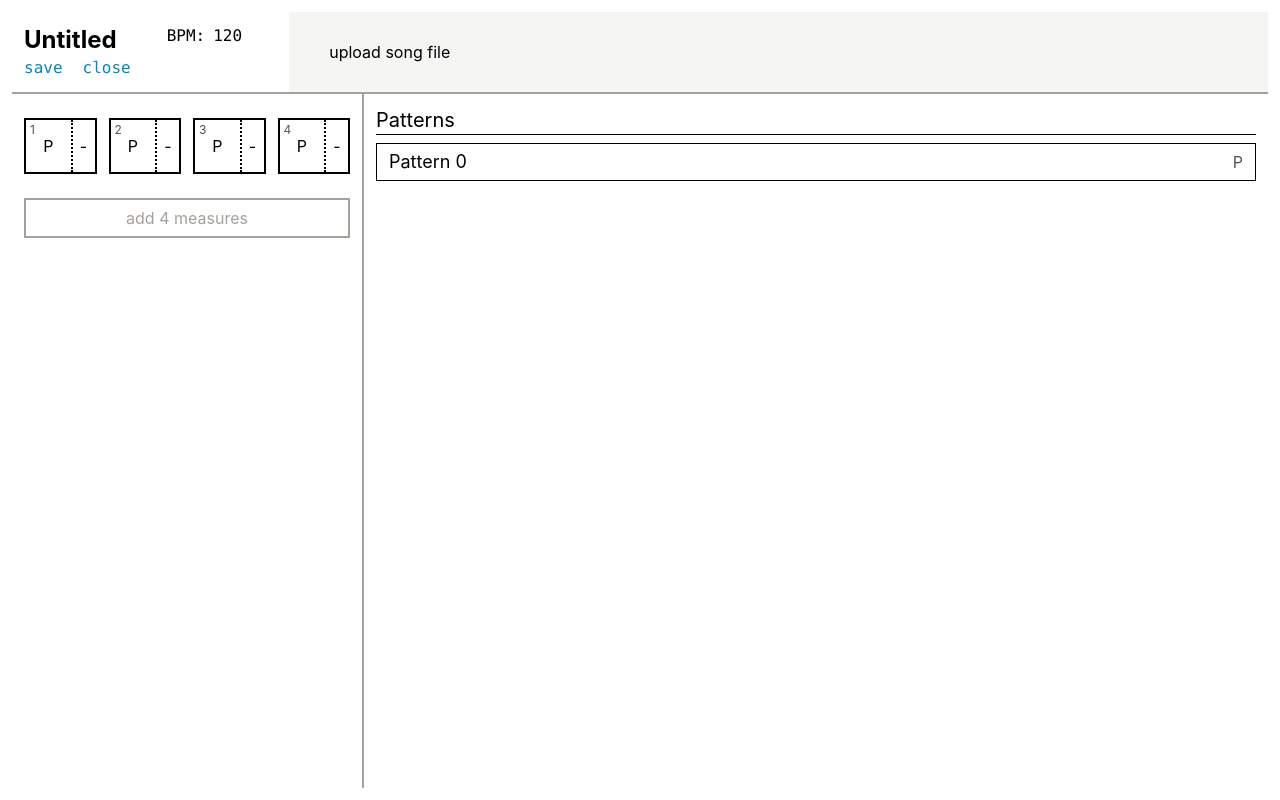
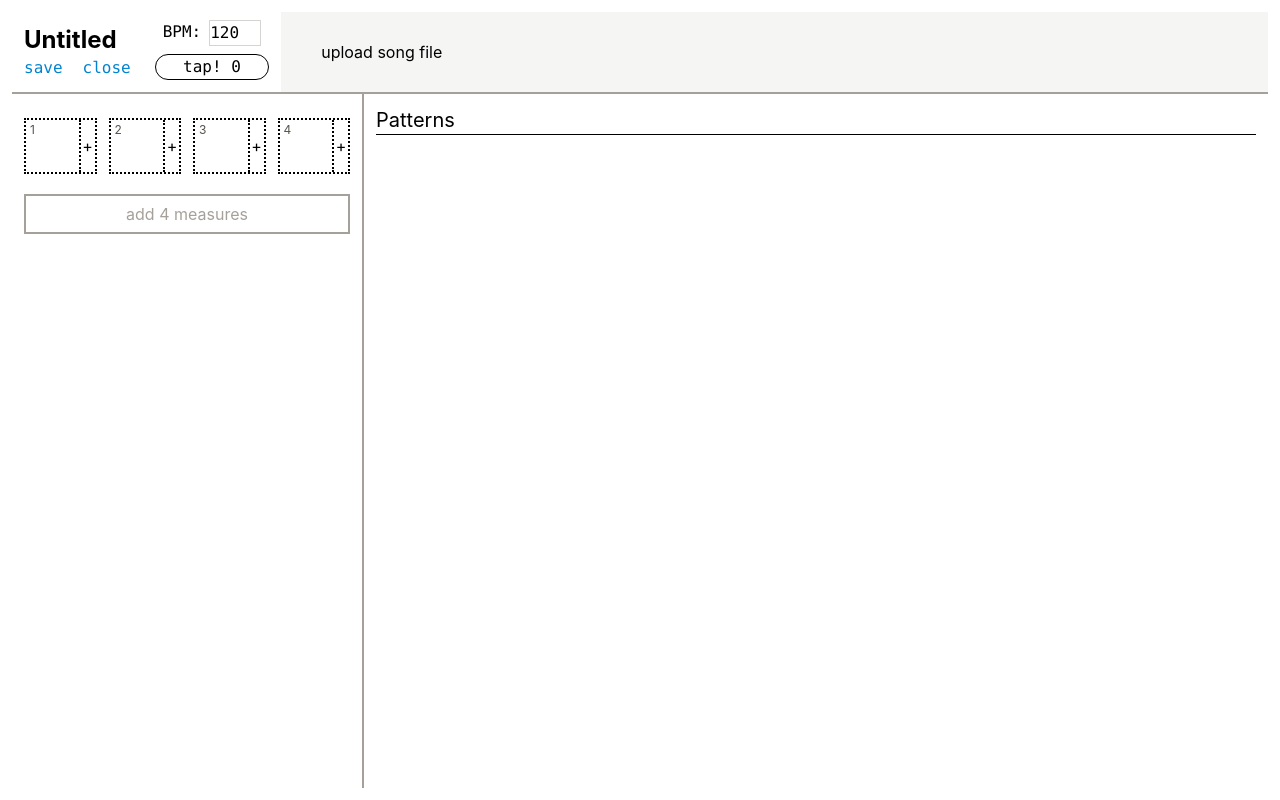
Before and after one commit to arminsf/songnotes, a React (Vite) app: page / in a window 1280 px wide. Both pictures are taken after a click on the element "New song". Built offline with nearby package versions, Linux system fonts and the light colour scheme.

Commit message:
tapper and progress

```diff
--- a/src/components/ribbon/Ribbon.tsx
+++ b/src/components/ribbon/Ribbon.tsx
@@ -2,6 +2,7 @@ import { downloadProject } from "../../file/io";
 import { useEditorStore } from "../../store/editor-store";
 import { useProjectStore } from "../../store/project-store"
 import { RibbonDJ } from "./RibbonDJ";
+import { Tapper } from "./Tapper";
 
 export function Ribbon() {
     const project = useProjectStore((state) => state.project);
@@ -31,16 +32,19 @@ export function Ribbon() {
                 </div>
             </div>
 
-            <div className="font-mono p-3 flex flex-row items-start gap-2">
+            <div className="flex flex-col items-center">
+                <div className="font-mono p-2 flex flex-row items-start gap-2">
                     <p>BPM:</p>
                     <input
-                    className="w-13"
+                        className="w-13 border border-stone-300"
                         type="number"
                         value={project.bpm}
                         onChange={(e) => editProject({bpm: Number(e.target.value)})}
                         onWheel={(e) => {e.preventDefault(); editProject({bpm: project.bpm + (e.deltaY < 0 ? 1 : -1)})}}
                     />
                 </div>
+                <Tapper />
+            </div>
             <RibbonDJ />
         </div>
     )
--- a/src/components/ribbon/Tapper.tsx
+++ b/src/components/ribbon/Tapper.tsx
@@ -0,0 +1,38 @@
+import { useState } from "react";
+
+export function Tapper() {
+    const [start, setStart] = useState(-1);
+    const [runAv, setRunAv] = useState(0);
+    const [taps, setTaps] = useState(0);
+    const [timeoutHandle, setTimeoutHandle] = useState(0);
+
+    const tap = () => {
+        const now = Math.round(performance.now());
+        if (taps == 0) {
+            setStart(now);
+        } else {
+            if (runAv > 0) {
+                const newAv = (taps * 60000 / (now - start));
+                setRunAv((runAv + newAv) / 2);
+            } else {
+                setRunAv(60000 / (now - start));
+            }
+        }
+
+        setTaps(taps + 1);
+
+        clearTimeout(timeoutHandle);
+        setTimeoutHandle(setTimeout(() => {
+            setStart(0); setRunAv(0); setTaps(0);
+        }, 2000));
+    }
+
+    return (
+        <button
+            className="font-mono border w-full px-4 hover:bg-stone-100 active:bg-stone-200 rounded-full"
+            onClick={tap}
+        >
+            tap! {runAv && Math.round(runAv)}
+        </button>
+    )
+}
--- a/src/components/timeline/MeasureCard.tsx
+++ b/src/components/timeline/MeasureCard.tsx
@@ -28,7 +28,7 @@ export function MeasureCard({index}: {index: number}) {
 
     const progressbarRef = useRef<HTMLDivElement>(null);
 
-    const {getCurrentTime} = usePlayback();
+    const {getCurrentTime, seek, play} = usePlayback();
 
     useEffect(() => {
         let raf: number;
@@ -45,9 +45,12 @@ export function MeasureCard({index}: {index: number}) {
     if (project.timeline[index].type !== "measure") return;
 
     return (
-        <div className={"flex flex-col "}>
+        <div
+            className={"flex flex-col "}
+            onClick={() => seek(beginS)}
+        >
             <div
-                className={"z-20 relative select-none flex w-full h-14 text-center border-2" + (pattern ? "" : " border-dotted") + (pattern && hoveredPatternId === patternId ? " bg-stone-100" : "")}
+                className={"relative select-none flex w-full h-14 text-center border-2" + (pattern ? "" : " border-dotted") + (pattern && hoveredPatternId === patternId ? " bg-stone-100" : "")}
             >
                 <span className="z-10 absolute left-1 top-0.5 text-stone-600 text-xs">{rank !== null ? rank + 1 : "???"}</span>
                 {pattern ?
@@ -57,7 +60,7 @@ export function MeasureCard({index}: {index: number}) {
                             onClick={() => {return pattern ? selectPattern(pattern.id) : null;}}
                         >{pattern.label}</div>
                         <div
-                            className="hover:bg-stone-100 w-6 flex-initial border-l-2 border-dotted place-content-center"
+                            className="hover:bg-stone-100 w-4 flex-initial border-l-2 border-dotted place-content-center"
                             onClick={() => setMeasurePattern(index, null)}
                         >-</div>
                     </>)
@@ -71,15 +74,15 @@ export function MeasureCard({index}: {index: number}) {
                             {selectedPattern?.label}
                         </div>
                         <div
-                            className="hover:bg-stone-100 w-6 flex-initial border-l-2 border-dotted place-content-center"
+                            className="hover:bg-stone-100 w-4 flex-initial border-l-2 border-dotted place-content-center"
                             onClick={() => selectPattern(newPattern(index))}
                         >+</div>
                     </>)
                 }
 
             </div>
-            <div className={"z-20 h-2 -mb-2 -translate-y-2 " + (pattern ? "" : " border-dotted")}>
-                <div className="bg-stone-400 h-full w-1/4" ref={progressbarRef}>
+            <div className={"h-1 -mb-2 -translate-y-1" + (pattern ? "" : " border-dotted")}>
+                <div className="bg-black h-full w-1/4" ref={progressbarRef}>
 
                 </div>
             </div>
--- a/src/components/timeline/SectionBar.tsx
+++ b/src/components/timeline/SectionBar.tsx
@@ -8,7 +8,7 @@ export function SectionBar({index}: {index: number}) {
     if (section.type !== "section") return;
 
     return (
-        <div className="z-10 sticky -top-3 flex flex-row w-full bg-white border-b-2">
+        <div className="z-30 sticky -top-3 flex flex-row w-full bg-white border-b-2">
         <input
             className="w-20 flex-1"
             type="text"
--- a/src/store/project-store.ts
+++ b/src/store/project-store.ts
@@ -9,20 +9,12 @@ const initialProject: Project = {
         timeSignNom: 4,
         timeSignDen: 4,
         phraseLength: 4,
-        patterns: [
-            {
-                id: 0,
-                name: "Pattern 0",
-                label: "P",
-                color: "#FF0000",
-                notes: "",
-            },
-        ],
+        patterns: [],
         timeline: [
-            {type: "measure", pattern: 0},
-            {type: "measure", pattern: 0},
-            {type: "measure", pattern: 0},
-            {type: "measure", pattern: 0},
+            {type: "measure", pattern: null},
+            {type: "measure", pattern: null},
+            {type: "measure", pattern: null},
+            {type: "measure", pattern: null},
         ],
 }
 
@@ -50,8 +42,8 @@ export const useProjectStore = create<ProjectStore>((set) => ({
     loadProject: (project) => set({project: project}),
 
     editProject: (patch) => set((state) => {
-        patch.bpm = Math.max(patch.bpm || 120, 10);
-        patch.bpm = Math.min(patch.bpm || 120, 522);
+        patch.bpm = Math.max(patch.bpm || 1, 1);
+        patch.bpm = Math.min(patch.bpm || 522, 522);
 
         return {
             project: {
```
Also changed, not shown: public/Lagtrain.json (added, +1 -0 lines). Lines whose indentation alone changed are shown as unchanged.
